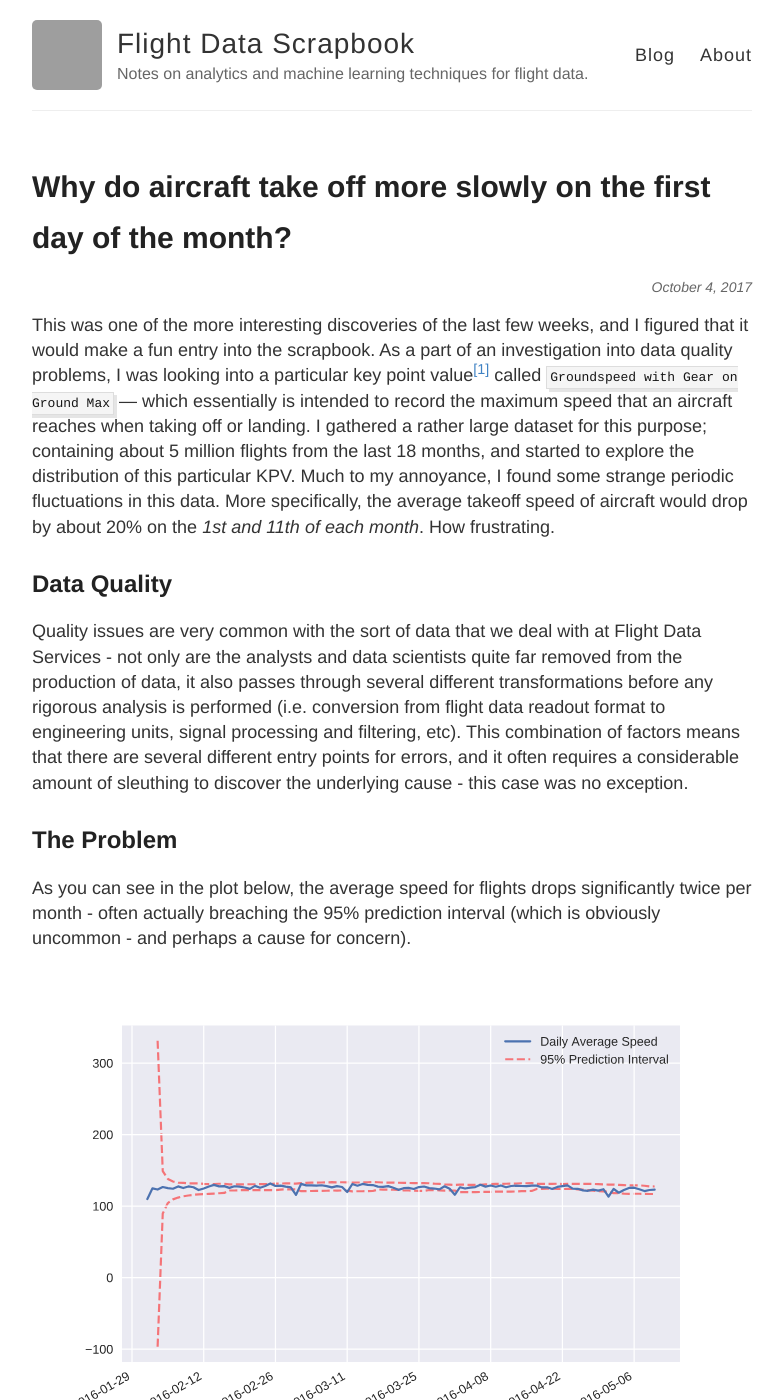
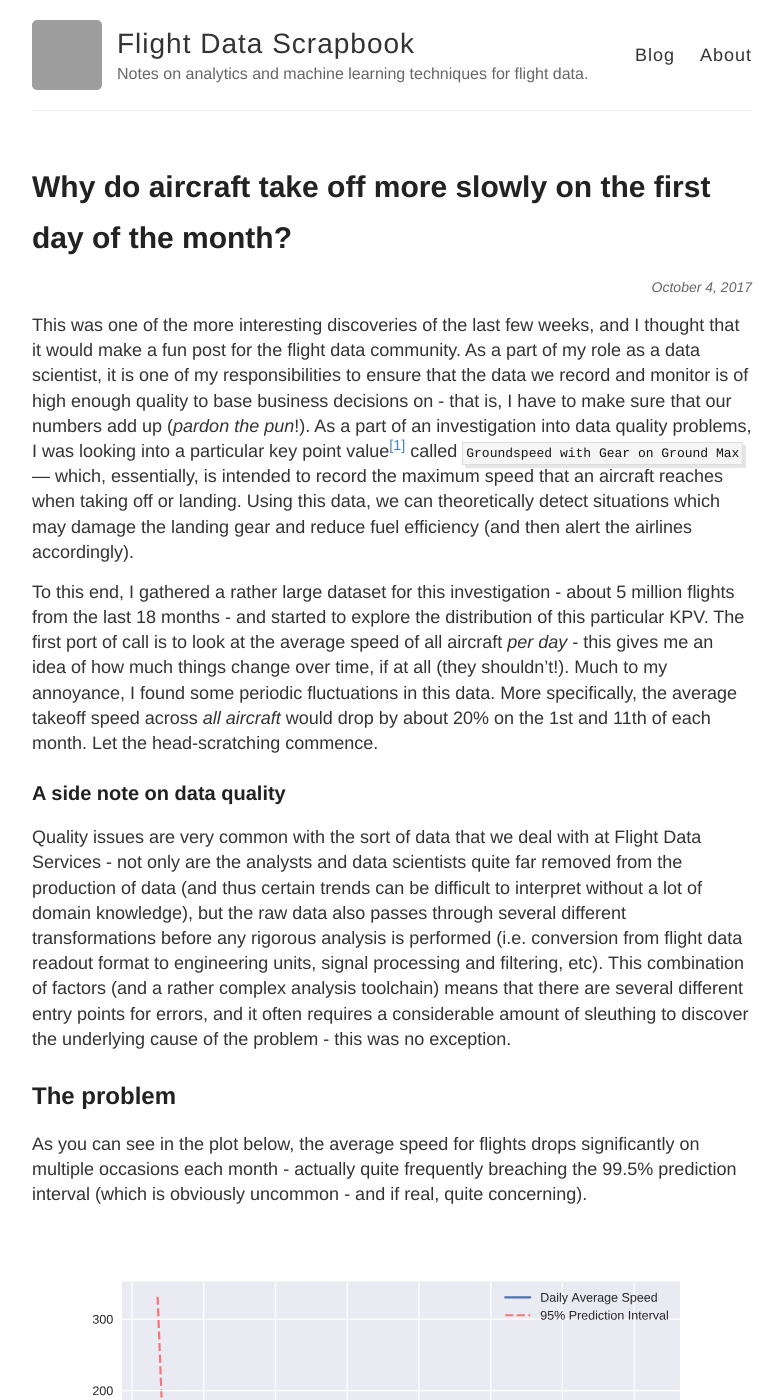
Before and after one commit to smith01s/newey01c.github.io, a Jekyll site: the page built from _posts/2017-10-04-why-do-all-our-planes-go-slower-on-the-first.md, in a window 1280 px wide and 1400 px high. Shown: the whole window, without its empty margins (248-1032 px from the left). Built offline with Jekyll 4.4.1, drawn with Linux system fonts in a browser that asks for light colours; nearby versions of some CDN libraries; some of the changed text lies outside the part shown; grey boxes are pictures that could not be loaded.

Commit message:
Corrections and updates to post

```diff
--- a/_posts/2017-10-04-why-do-all-our-planes-go-slower-on-the-first.md
+++ b/_posts/2017-10-04-why-do-all-our-planes-go-slower-on-the-first.md
@@ -5,60 +5,86 @@
 ---
 
 This was one of the more interesting discoveries of the last few weeks, and I
-figured that it would make a fun entry into the scrapbook. As a part of an
-investigation into data quality problems, I was looking into a particular key
-point value[^1] called `Groundspeed with Gear on Ground Max` --- which
-essentially is intended to record the maximum speed that an aircraft reaches
-when taking off or landing. I gathered a rather large dataset for this purpose;
-containing about 5 million flights from the last 18 months, and started to
-explore the distribution of this particular KPV. Much to my annoyance, I found
-some strange periodic fluctuations in this data. More specifically, the average
-takeoff speed of aircraft would drop by about 20% on the *1st and 11th of each
-month*. How frustrating.
+thought that it would make a fun post for the flight data community. As a part
+of my role as a data scientist, it is one of my responsibilities to ensure that
+the data we record and monitor is of high enough quality to base business
+decisions on - that is, I have to make sure that our numbers add up
+<sup>(*pardon the pun*!)</sup>. As a part of an investigation into data quality
+problems, I was looking into a particular key point value[^1] called
+`Groundspeed with Gear on Ground Max` --- which, essentially, is intended to
+record the maximum speed that an aircraft reaches when taking off or landing.
+Using this data, we can theoretically detect situations which may damage the
+landing gear and reduce fuel efficiency (and then alert the airlines
+accordingly).
 
 <!-- more -->
 
-## Data Quality
+To this end, I gathered a rather large dataset for this investigation - about 5
+million flights from the last 18 months - and started to explore the
+distribution of this particular KPV. The first port of call is to look at the
+average speed of all aircraft *per day* - this gives me an idea of how much
+things change over time, if at all (they shouldn't!). Much to my annoyance, I
+found some periodic fluctuations in this data. More specifically, the average
+takeoff speed across *all aircraft* would drop by about 20% on the 1st and
+11th of each month. Let the head-scratching commence.
+
+### A side note on data quality
 
 Quality issues are very common with the sort of data that we deal with at
 Flight Data Services - not only are the analysts and data scientists quite far
-removed from the production of data, it also passes through several different
-transformations before any rigorous analysis is performed (i.e. conversion from
-flight data readout format to engineering units, signal processing and
-filtering, etc). This combination of factors means that there are several
-different entry points for errors, and it often requires a considerable amount
-of sleuthing to discover the underlying cause - this case was no exception.
+removed from the production of data (and thus certain trends can be difficult
+to interpret without a lot of domain knowledge), but the raw data also passes
+through several different transformations before any rigorous analysis is
+performed (i.e. conversion from flight data readout format to engineering
+units, signal processing and filtering, etc). This combination of factors (and
+a rather complex analysis toolchain) means that there are several different
+entry points for errors, and it often requires a considerable amount of
+sleuthing to discover the underlying cause of the problem - this was no
+exception.
 
 
-## The Problem
+## The problem
 
 As you can see in the plot below, the average speed for flights drops
-significantly twice per month - often actually breaching the 95% prediction
-interval (which is obviously uncommon - and perhaps a cause for concern).
+significantly on multiple occasions each month - actually quite frequently
+breaching the 99.5% prediction interval (which is obviously uncommon - and if
+real, quite concerning).
 
-![Averaged groundspeed with gear on ground.](/images/groundspeed_interval.svg)
+![Averaged groundspeed with gear on ground](/images/groundspeed_interval.svg)
 
 Drilling into this a little bit deeper, it does in fact appear that this
-happens regularly - on the 1st and 11th of each month, to be precise. A clearer
-illustration of this is below (left), with vertical lines to clearly show the
-dates that this phenomenon occurs on. After a little bit more investigation, it
-appears that this drop in average speed is caused by huge surge in the number
-of what I call "zero-movement flights" - i.e. data in the flight recorder in
-which the aircraft doesn't move. The plot thickens.
+average speed drop phenomenon happens quite regularly - on the 1st and 11th of
+each month, to be precise. A clearer illustration of this is below (left), with
+vertical lines to clearly show the dates. After a little bit more investigation
+(and several large cups of tea), I discovered that this drop in average speed
+is caused by huge surge in the number of what I call "zero-movement flights" -
+i.e. data in the flight recorder in which the aircraft doesn't move. The plot
+thickens.
 
 ![Daily averages of groundspeed max KPVs](/images/groundspeed_max.svg)
 
-This was a prime candidate for applying some of the investigative techniques
-that I'd been employing in other projects, and (after a liberal application of
-decision trees) it turned out that one of our airlines (whose data we collect
-and monitor) was performing scheduled maintenance on their aircraft on these
-dates each month. The aircraft would be switched on and tested or fixed (at
-which point the flight data recorders would kick in, despite the aircraft not
-going anywhere!). This had happened every month regularly for approximately 18
-months - meaning that there were tens of thousands of these "zero-movement"
-flights just sitting there in the database, skewing the average speeds that I
-was trying to investigate. Once I had figured out a way to exclude these, the
-data looked much more sensible.
+This situation was a prime candidate for applying some of the investigative
+techniques that I'd been employing in other projects, and I was able to apply a
+machine learning technique known as a "decision tree" (the details of this are
+quite technical, so I'll leave it as an exercise for the reader to investigate
+further - but [here][decision-trees-breiman] is a good starting point).
+
+[decision-trees-breiman]: https://www.stat.berkeley.edu/~breiman/randomforest2001.pdf
+
+After building a couple of exploratory models and drawing up some basic
+visualisations, it turned out that one of our customers' airlines was
+performing scheduled maintenance on their aircraft on these dates each month.
+The aircraft would be switched on and tested or fixed (at which point the
+flight data recorders would kick in, despite the aircraft not going anywhere!).
+The data management staff at the airline are supposed to record these flights
+slightly differently by using a different kind of flight record - but obviously
+someone hadn't got the memo! This had happened every month regularly for
+approximately 18 months - meaning that there were tens of thousands of these
+"zero-movement" flights just sitting there in the database, skewing the average
+speeds that I was trying to investigate. Once I had figured out a way to
+exclude these, the data looked much more sensible.
+
+![Finally, a sensible distribution](/images/nice_histogram.svg)
 
 Mystery solved.
 
```
Also changed, not shown: images/nice_histogram.svg (added).
